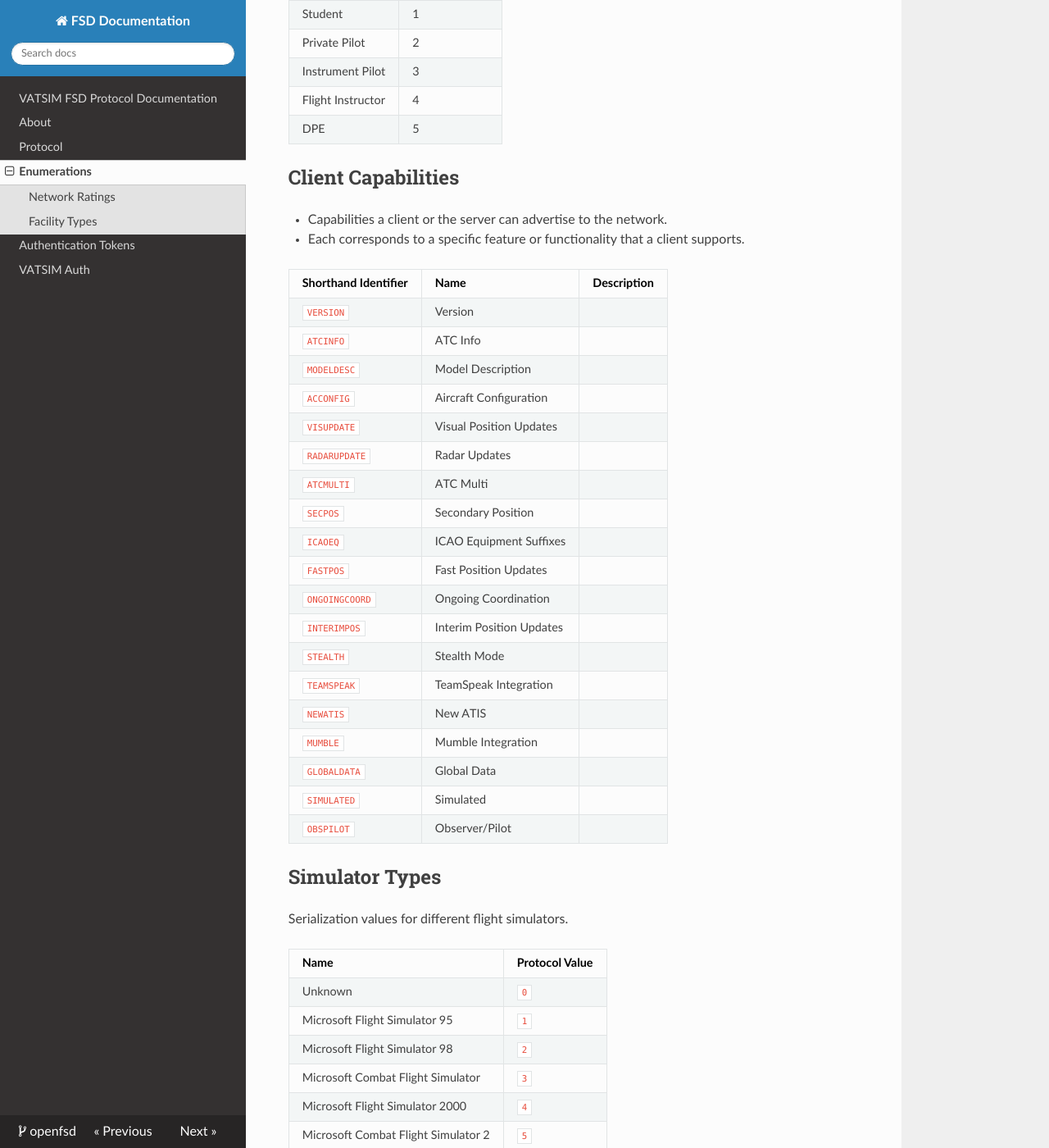
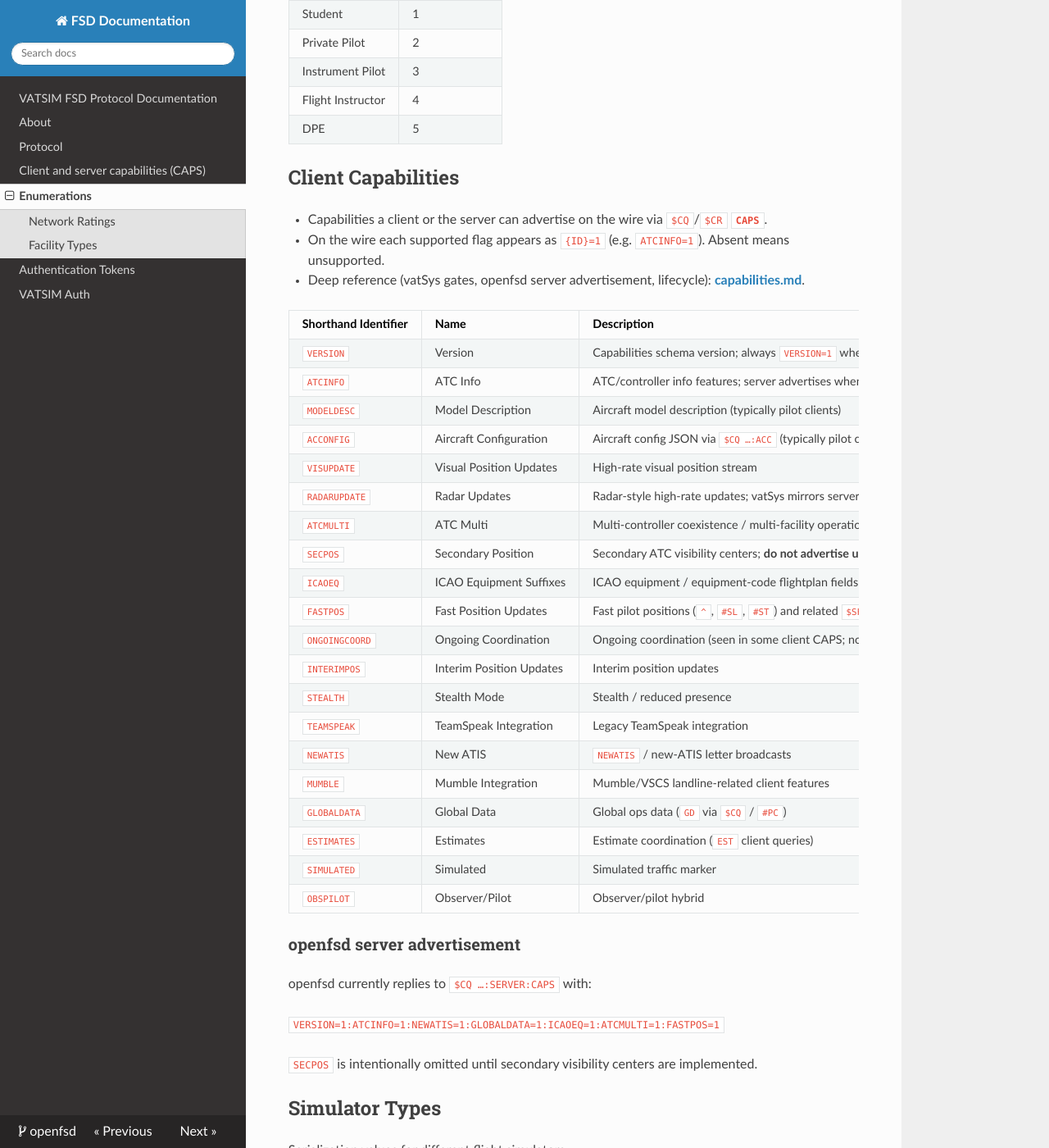
Before and after one commit to renorris/openfsd, an MkDocs documentation site: the page built from docs/enumerations.md, in a window 1280 px wide and 1400 px high, scrolled down 1285 px. Shown: the whole window at 82% size. Built offline with MkDocs 1.6.1, drawn with Linux system fonts in a browser that asks for light colours; nearby versions of some CDN libraries.

Commit message:
feat: answer $CQ SERVER:CAPS for vatSys compatibility
Advertise only implemented server flags (no SECPOS), document the full
capability inventory from vatSys research, and cover the path with unit
and e2e tests.

```diff
--- a/docs/enumerations.md
+++ b/docs/enumerations.md
@@ -45,30 +45,40 @@ Serialization values for different pilot ratings used in the system.
 
 ## Client Capabilities
 
-- Capabilities a client or the server can advertise to the network.
-- Each corresponds to a specific feature or functionality that a client supports.
+- Capabilities a client or the server can advertise on the wire via `$CQ`/`$CR` **`CAPS`**.
+- On the wire each supported flag appears as `{ID}=1` (e.g. `ATCINFO=1`). Absent means unsupported.
+- Deep reference (vatSys gates, openfsd server advertisement, lifecycle): **[capabilities.md](capabilities.md)**.
 
 | Shorthand Identifier | Name                     | Description |
 |----------------------|--------------------------|-------------|
-| `VERSION`            | Version                  |             |
-| `ATCINFO`            | ATC Info                 |             |
-| `MODELDESC`          | Model Description        |             |
-| `ACCONFIG`           | Aircraft Configuration   |             |
-| `VISUPDATE`          | Visual Position Updates  |             |
-| `RADARUPDATE`        | Radar Updates            |             |
-| `ATCMULTI`           | ATC Multi                |             |
-| `SECPOS`             | Secondary Position       |             |
-| `ICAOEQ`             | ICAO Equipment Suffixes  |             |
-| `FASTPOS`            | Fast Position Updates    |             |
-| `ONGOINGCOORD`       | Ongoing Coordination     |             |
-| `INTERIMPOS`         | Interim Position Updates |             |
-| `STEALTH`            | Stealth Mode             |             |
-| `TEAMSPEAK`          | TeamSpeak Integration    |             |
-| `NEWATIS`            | New ATIS                 |             |
-| `MUMBLE`             | Mumble Integration       |             |
-| `GLOBALDATA`         | Global Data              |             |
-| `SIMULATED`          | Simulated                |             |
-| `OBSPILOT`           | Observer/Pilot           |             |
+| `VERSION`            | Version                  | Capabilities schema version; always `VERSION=1` when present |
+| `ATCINFO`            | ATC Info                 | ATC/controller info features; server advertises when ATC info paths work |
+| `MODELDESC`          | Model Description        | Aircraft model description (typically pilot clients) |
+| `ACCONFIG`           | Aircraft Configuration   | Aircraft config JSON via `$CQ …:ACC` (typically pilot clients) |
+| `VISUPDATE`          | Visual Position Updates  | High-rate visual position stream |
+| `RADARUPDATE`        | Radar Updates            | Radar-style high-rate updates; vatSys mirrors server `FASTPOS` into this |
+| `ATCMULTI`           | ATC Multi                | Multi-controller coexistence / multi-facility operation |
+| `SECPOS`             | Secondary Position       | Secondary ATC visibility centers; **do not advertise unless server implements multi-center range** |
+| `ICAOEQ`             | ICAO Equipment Suffixes  | ICAO equipment / equipment-code flightplan fields |
+| `FASTPOS`            | Fast Position Updates    | Fast pilot positions (`^`, `#SL`, `#ST`) and related `$SF` enable path |
+| `ONGOINGCOORD`       | Ongoing Coordination     | Ongoing coordination (seen in some client CAPS; not used by vatSys `Capabilities.cs`) |
+| `INTERIMPOS`         | Interim Position Updates | Interim position updates |
+| `STEALTH`            | Stealth Mode             | Stealth / reduced presence |
+| `TEAMSPEAK`          | TeamSpeak Integration    | Legacy TeamSpeak integration |
+| `NEWATIS`            | New ATIS                 | `NEWATIS` / new-ATIS letter broadcasts |
+| `MUMBLE`             | Mumble Integration       | Mumble/VSCS landline-related client features |
+| `GLOBALDATA`         | Global Data              | Global ops data (`GD` via `$CQ` / `#PC`) |
+| `ESTIMATES`          | Estimates                | Estimate coordination (`EST` client queries) |
+| `SIMULATED`          | Simulated                | Simulated traffic marker |
+| `OBSPILOT`           | Observer/Pilot           | Observer/pilot hybrid |
+
+### openfsd server advertisement
+
+openfsd currently replies to `$CQ …:SERVER:CAPS` with:
+
+`VERSION=1:ATCINFO=1:NEWATIS=1:GLOBALDATA=1:ICAOEQ=1:ATCMULTI=1:FASTPOS=1`
+
+`SECPOS` is intentionally omitted until secondary visibility centers are implemented.
 
 ## Simulator Types
 
--- a/mkdocs.yml
+++ b/mkdocs.yml
@@ -6,6 +6,7 @@ nav:
   - 'index.md'
   - 'about.md'
   - 'protocol.md'
+  - 'capabilities.md'
   - 'enumerations.md'
   - 'authentication-token.md'
   - 'vatsim-auth.md'
```
Also changed, not shown: docs/capabilities.md (added, +197 -0 lines), docs/index.md (+7 -1 lines), docs/protocol.md (+29 -3 lines), 6 other files.
